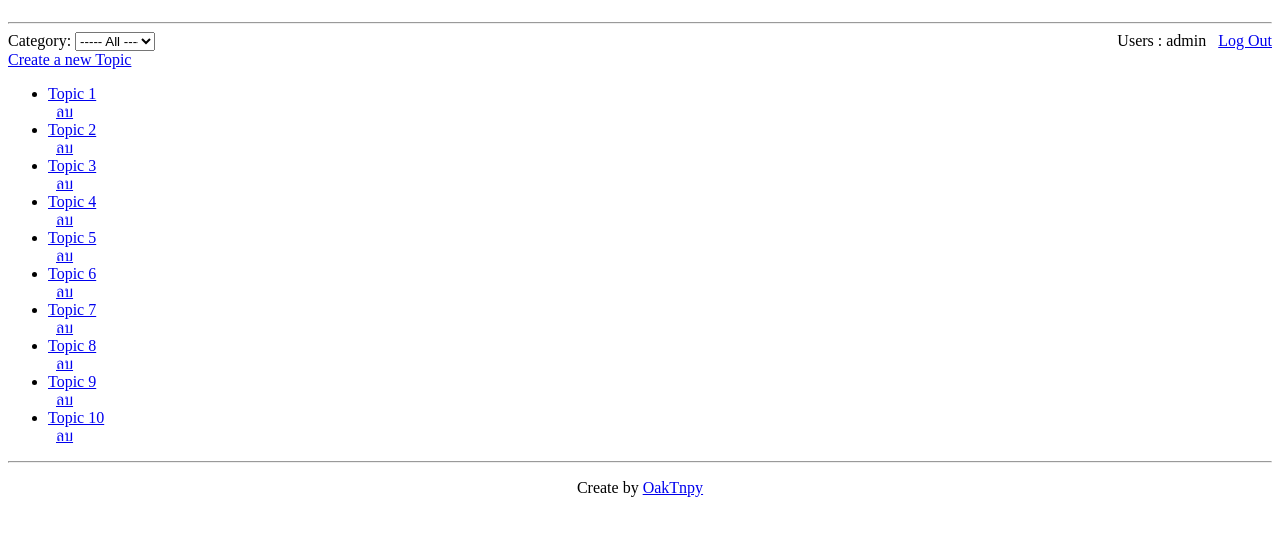
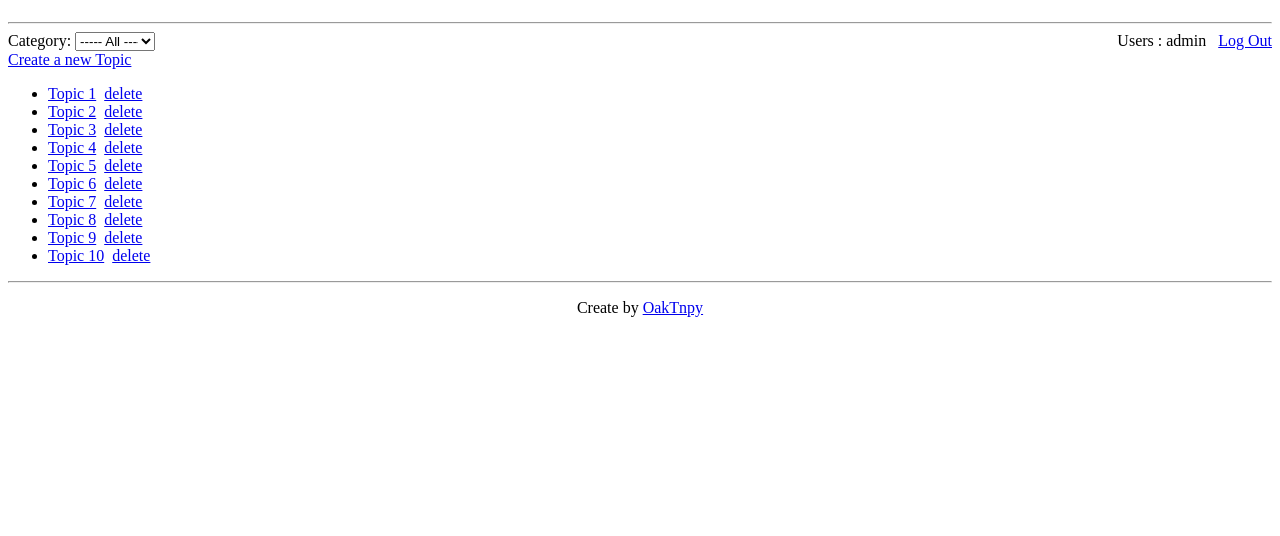
Before and after one commit to oaktnpy/Webboard_by_OakTnpy, a PHP site: page /index.php in a window 1280 px wide. Shown: the part 58-594 px from the top of the page. Run offline with PHP 8.4, Linux system fonts and the light colour scheme; the visitor is signed in with stand-in values (Sample User, id 1).

Commit message:
Update work 6 in php3
Update work 6 in php3

```diff
--- a/index.php
+++ b/index.php
@@ -27,7 +27,7 @@
                     Users : $_SESSION[username]&nbsp;&nbsp;
                     <a href=logout.php>Log Out</a>
                 </div>";
-                echo"<br><a href=newport.php>Create a new Topic</a>";
+                echo"<br><a href=newpost.php>Create a new Topic</a>";
             }
         ?>
     </form>
@@ -36,12 +36,14 @@
             $i = 1;
 
             while($i <= 10) {
-                echo "<li><a href='post.php?id=$i'>" . "Topic $i" ."</a></li>";
-                $i++;
+                echo "<li><a href='post.php?id=$i'>" . "Topic $i" ."</a>";
 
                 if(isset($_SESSION['id']) && $_SESSION['role']=='a'){
-                    echo "&nbsp;&nbsp;<a href=delete.php?id=$i>ลบ</a>";
+                    echo "&nbsp;&nbsp;<a href=delete.php?id=$i>delete</a>";
                 }
+
+                echo "</li>";
+                $i++;
             }
         ?>
     </ul>
```
